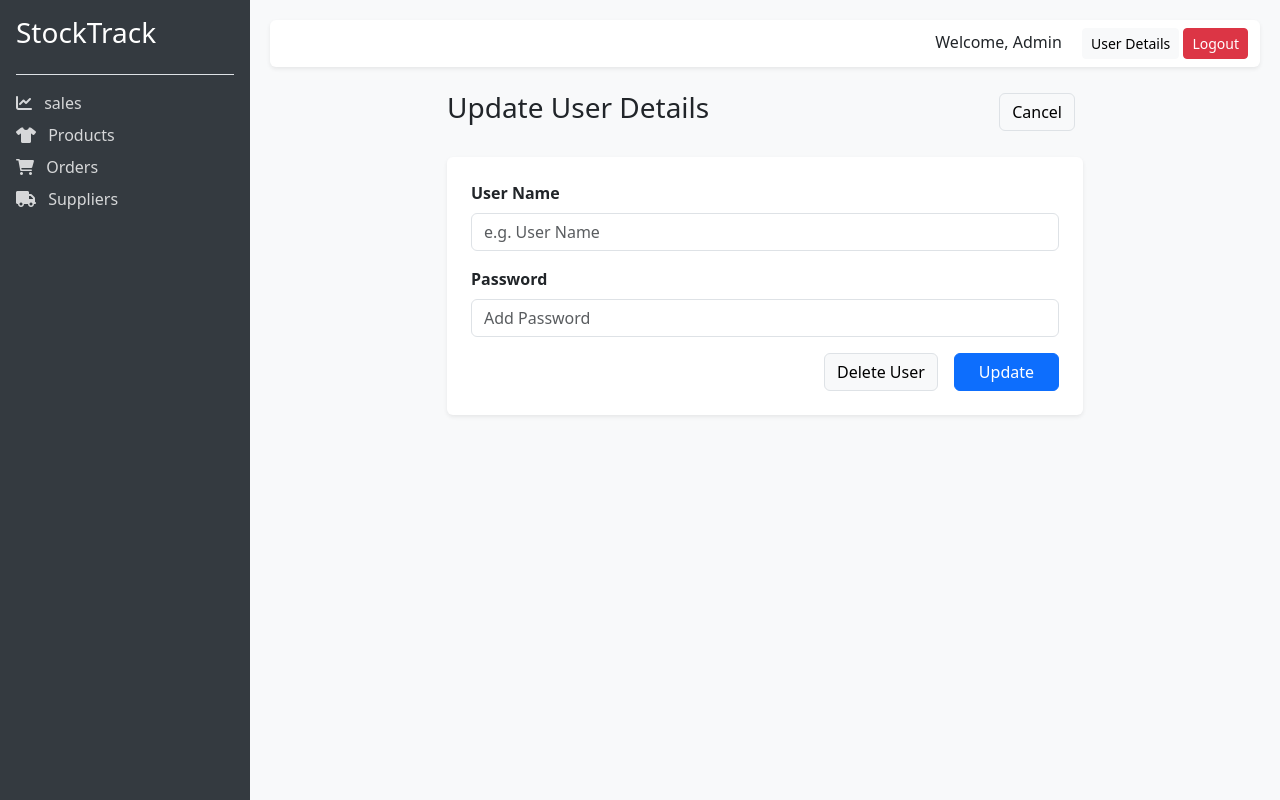
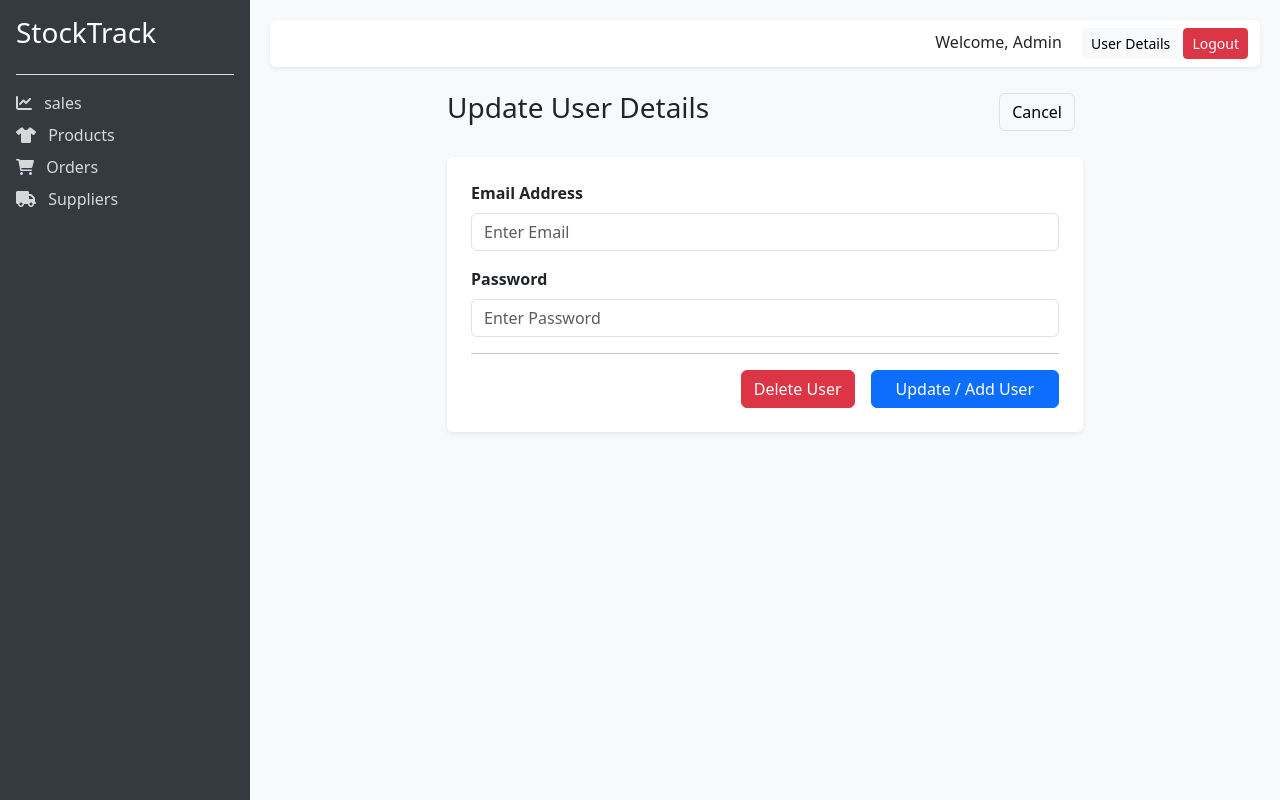
Before and after one commit to Ravindu-Kuruppuarachchi/StockTrack, a FastAPI app: page /login/update in a window 1280 px wide. Run offline with FastAPI, Linux system fonts and the light colour scheme.

Commit message:
add update, delete and add new login details

```diff
--- a/main.py
+++ b/main.py
@@ -48,6 +48,36 @@ async def logout():
 @app.get("/login/update", response_class=HTMLResponse)
 async def update_login(request: Request):
     return templates.TemplateResponse("add_user.html", {"request": request})
+
+
+@app.post("/login/update")
+async def update_login_submit(
+    action: str = Form(...),
+    email: str = Form(...),
+    password: str = Form(...),
+    db: Session = Depends(get_db)
+):
+    user = db.query(User).filter(User.email == email).first()
+
+    if action == "delete":
+        if user:
+            db.delete(user)
+            db.commit()
+        return RedirectResponse(url="/login", status_code=303)
+
+    if action == "update":
+        if user:
+            user.password = password  # type: ignore
+            db.commit()
+            return RedirectResponse(url="/products", status_code=303)
+        else:
+            new_user = User(email=email, password=password)
+            db.add(new_user)
+            db.commit()
+            return RedirectResponse(url="/products", status_code=303)
+
+    return RedirectResponse(url="/products", status_code=303)
+
 # --- SUPPLIERS ROUTES ---
 
 @app.get("/suppliers", response_class=HTMLResponse)
--- a/templates/add_user.html
+++ b/templates/add_user.html
@@ -1,38 +1,32 @@
 {% extends "base.html" %}
+{% block title %}Update users - Inventory{% endblock %}
+{% block content %}
 
-{% block title %}Update users - Inventory{% endblock %}
-
-{% block content %}
 <div class="row justify-content-center">
     <div class="col-md-8">
         <div class="d-flex justify-content-between align-items-center mb-4">
             <h3>Update User Details</h3>
             <button type="button" class="btn btn-light border me-2" onclick="window.history.back()">Cancel</button>
         </div>
-
-
         <div class="card border-0 shadow-sm">
             <div class="card-body p-4">
-                <form form action="/login/edit" method="post">
-
+                <form action="/login/update" method="post">
                     <div class="mb-3">
-                        <label for="user_id" class="form-label fw-bold">User Name</label>
-                        <input type="text" class="form-control" name="user_name" id="user_name" placeholder="e.g. User Name" required>
+                        <label for="email" class="form-label fw-bold">Email Address</label>
+                        <input type="email" class="form-control" name="email" id="email" placeholder="Enter Email" required>
                     </div>
-
                     <div class="mb-3">
                         <label for="password" class="form-label fw-bold">Password</label>
-                        <input type="text" class="form-control" name=password" id="password" placeholder="Add Password" required>
+                        <input type="password" class="form-control" name="password" id="password" placeholder="Enter Password" required>
                     </div>
-
+                    <hr>
                     <div class="d-grid gap-2 d-md-flex justify-content-md-end">
-                        <button type="submit" class="btn btn-light border me-2">Delete User</button>
-                        <button type="submit" class="btn btn-primary px-4">Update</button>
+                        <button type="submit" name="action" value="delete" class="btn btn-danger me-2">Delete User</button>
+                        <button type="submit" name="action" value="update" class="btn btn-primary px-4">Update / Add User</button>
                     </div>
                 </form>
             </div>
         </div>
-
     </div>
 </div>
 {% endblock %}
```
